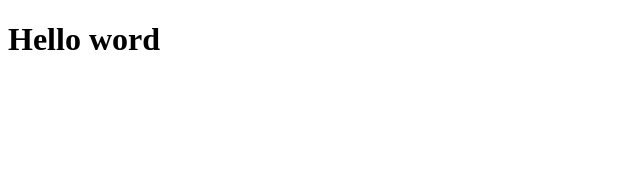
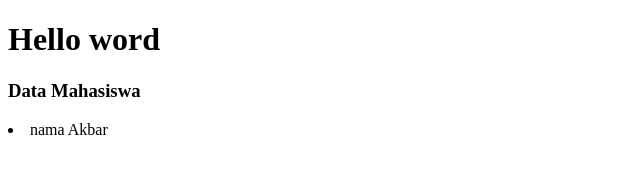
Before and after one commit to akbardermawan/akb-test2, a plain HTML site: page index.html in a window 1280 px wide. Shown: the whole page, without its empty margins (0-640 px from the left). Drawn offline with Linux system fonts and the light colour scheme.

Commit message:
tambahkan li

```diff
--- a/index.html
+++ b/index.html
@@ -9,7 +9,8 @@
 <body>
     <h1>Hello word</h1>
 
-
+<h3>Data Mahasiswa</h3>
+<li>nama Akbar</li>
     <script src="script.js"></script>
 </body>
 </html>
```
